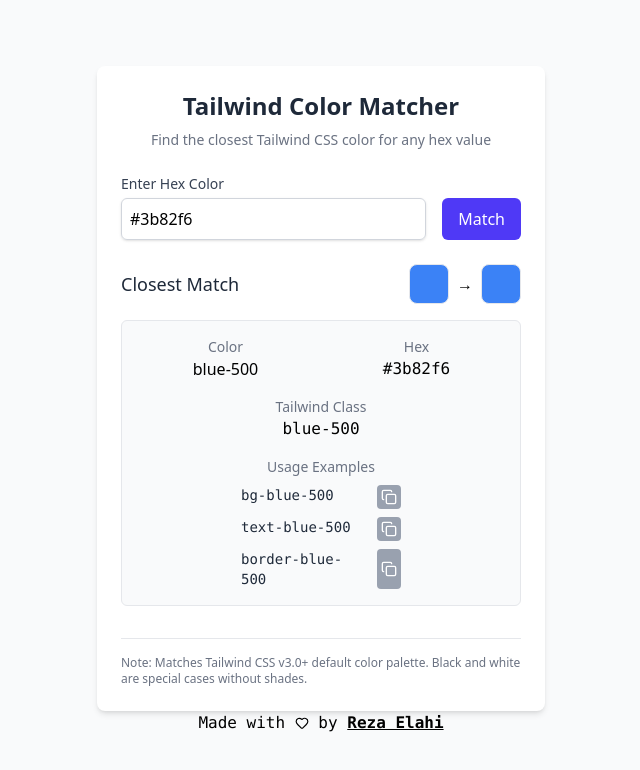
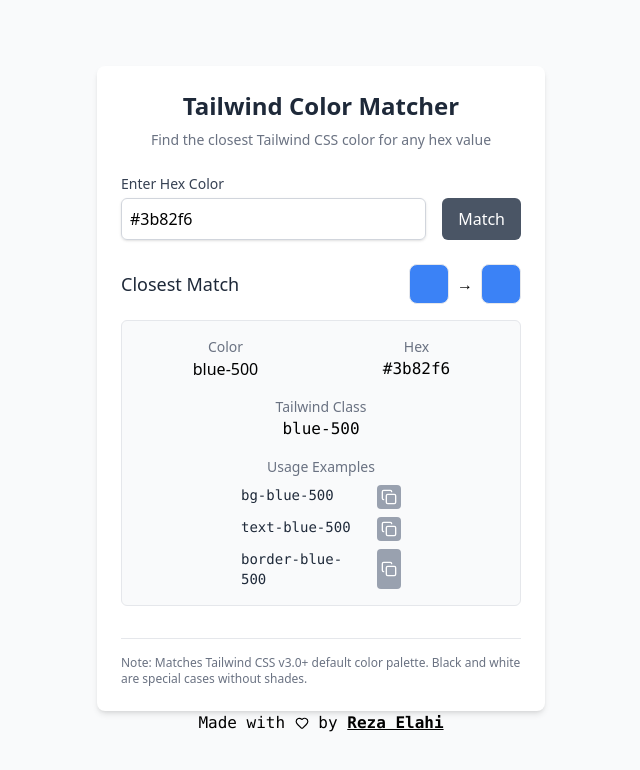
Before and after one commit to rezelahi/tailwind-color-matcher, a React (Vite) app: page / in a window 1280 px wide. Shown: the top 770 px of the page, without its empty margins (319-959 px from the left). Built offline with nearby package versions, Linux system fonts and the light colour scheme.

Commit message:
style: update button color for improved visibility and consistency

```diff
--- a/src/App.tsx
+++ b/src/App.tsx
@@ -76,7 +76,7 @@
               />
               <button
                 type="submit"
-                className="bg-indigo-600 text-white px-4 py-2 rounded-md hover:bg-indigo-700 focus:outline-none focus:ring-2 focus:ring-indigo-500"
+                className="bg-gray-600 text-white px-4 py-2 rounded-md hover:bg-gray-800 focus:outline-none"
               >
                 Match
               </button>
```
